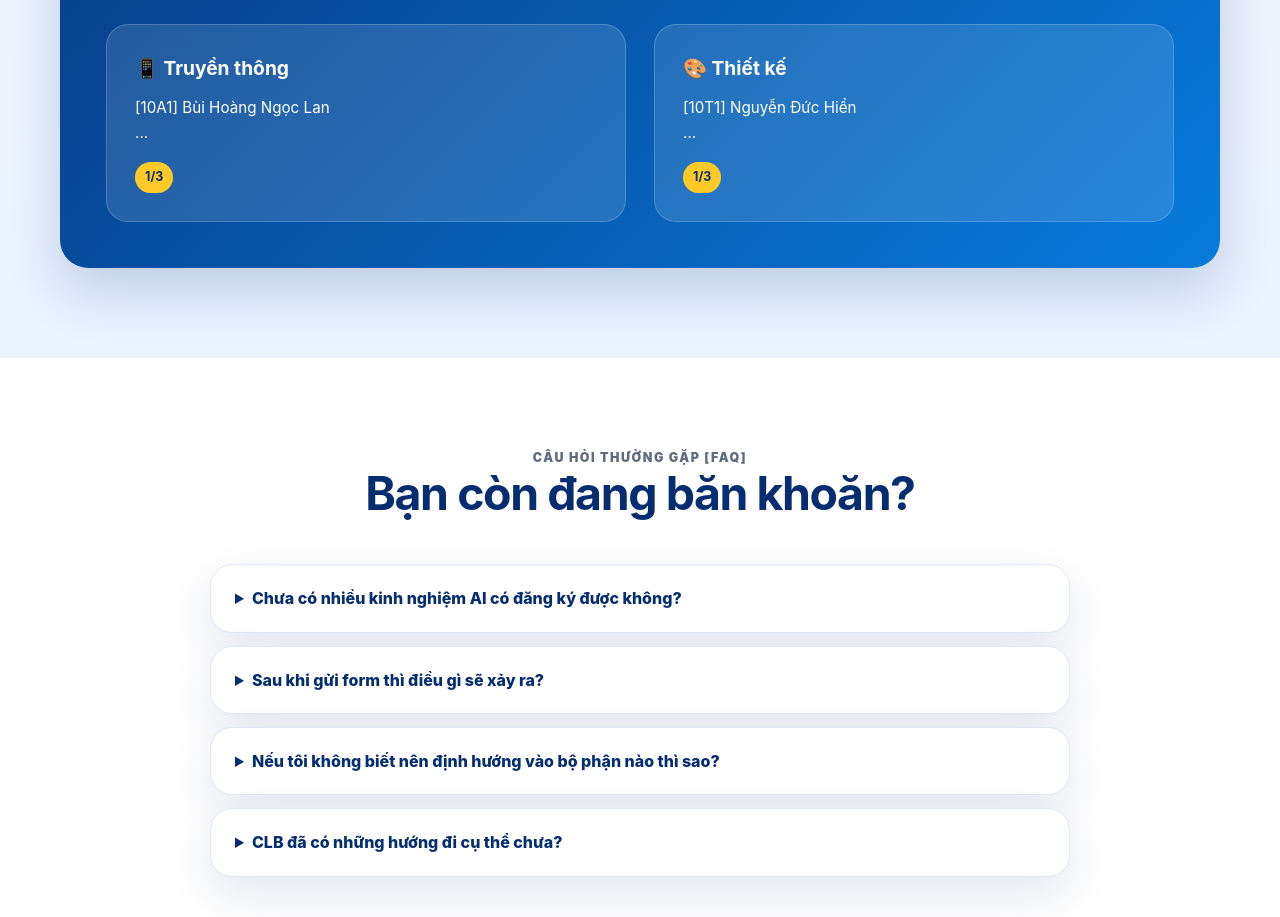
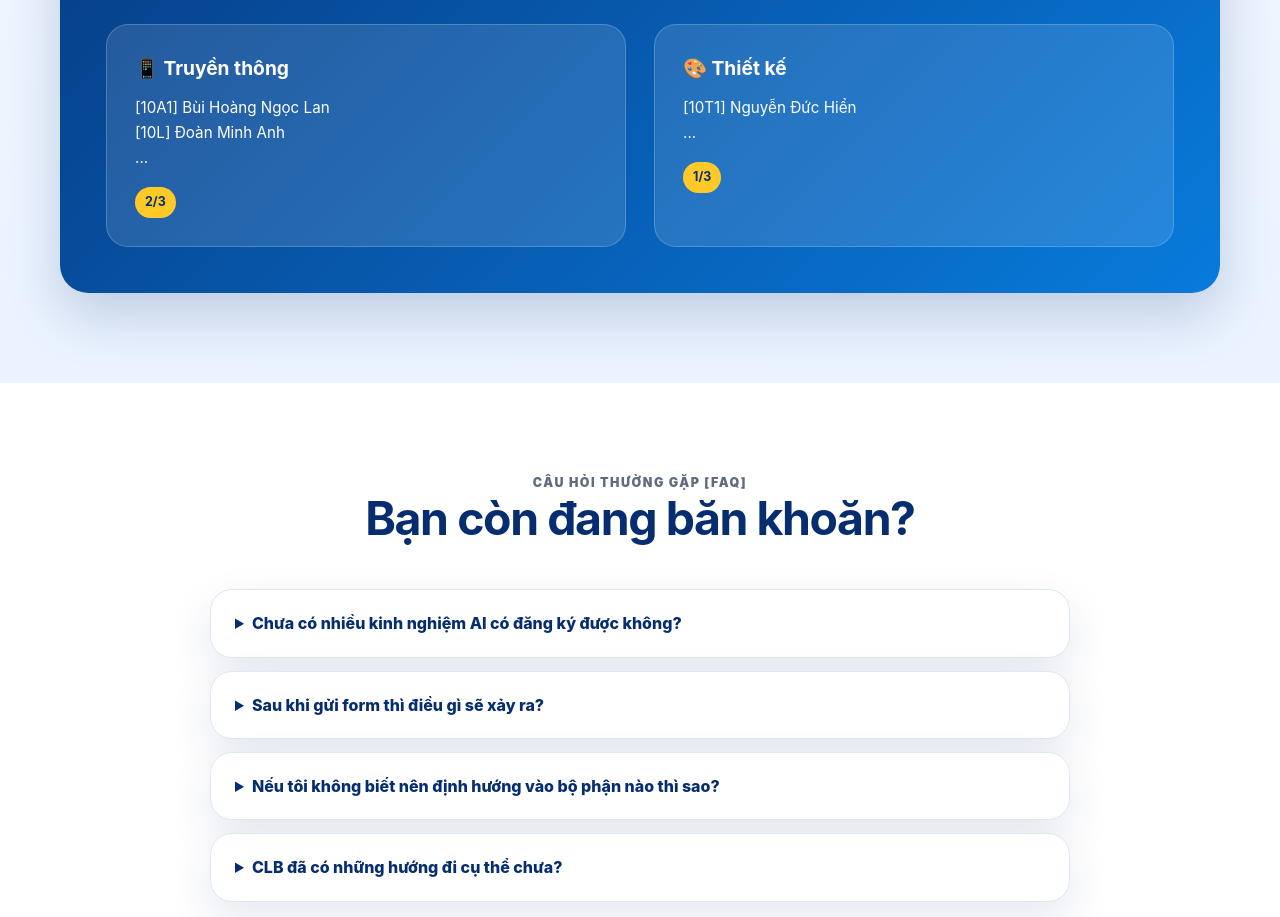
Before and after one commit to haidangleo11/aiclub, a plain HTML site: page index.html in a window 1280 px wide. Shown: the part 4780-5697 px from the top of the page. Drawn offline with Linux system fonts and the light colour scheme.

Commit message:
[cimeraldz] annually new member

```diff
--- a/index.html
+++ b/index.html
@@ -1087,8 +1087,9 @@
                         <strong>1/5</strong></article>
                         <article class="role-card role-card-light"><h3>📱 Truyền thông</h3>
                         <p>[10A1] Bùi Hoàng Ngọc Lan</p>
+                        <p>[10L] Đoàn Minh Anh</p>
                         <p>...</p>
-                        <strong>1/3</strong></article>
+                        <strong>2/3</strong></article>
                         <article class="role-card role-card-light"><h3>🎨 Thiết kế</h3>
                         <p>[10T1] Nguyễn Đức Hiển</p>
                         <p>...</p>
```
